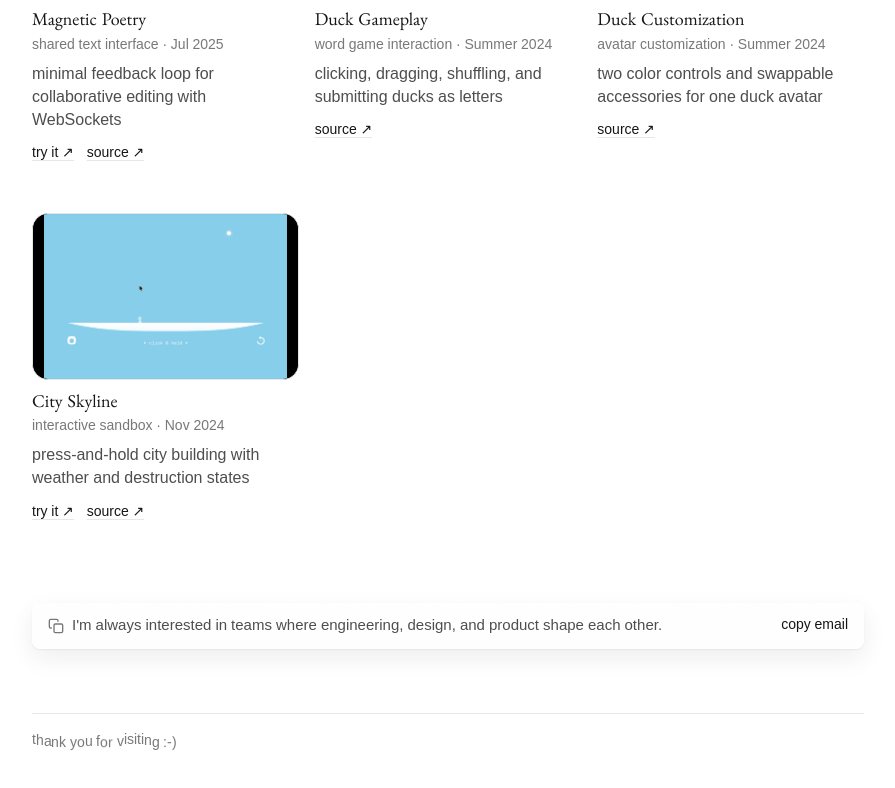
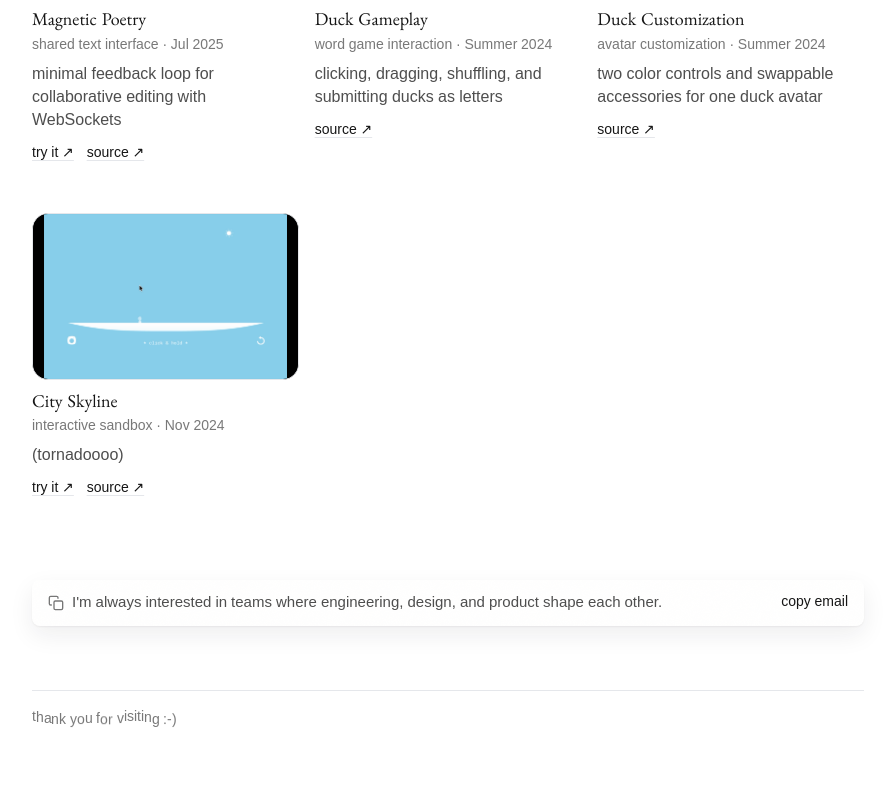
Before and after one commit to kimestelle/my-portfolio, a Next.js app: page / in a window 1280 px wide. Shown: the part 2657-3445 px from the top of the page, without its empty margins (187-1082 px from the left). Built offline with nearby package versions, Linux system fonts and the light colour scheme; no server answers; a web font is replaced by a local one.

Commit message:
tornadoooo

```diff
--- a/src/app/playground/components/studyData.ts
+++ b/src/app/playground/components/studyData.ts
@@ -230,7 +230,7 @@ export const INTERACTION_STUDIES: InteractionStudy[] = [
     date: 'Nov 2024',
     dateTime: '2024-11',
     explores:
-      'press-and-hold city building with weather and destruction states',
+      '(tornadoooo)',
     technical:
       'Press duration sets each block’s height. Weather and sky run as separate scene layers; a tornado scatters the placed blocks and sprites.',
     image: '/project-images/interaction-studies/city-skyline-poster.png',
```
